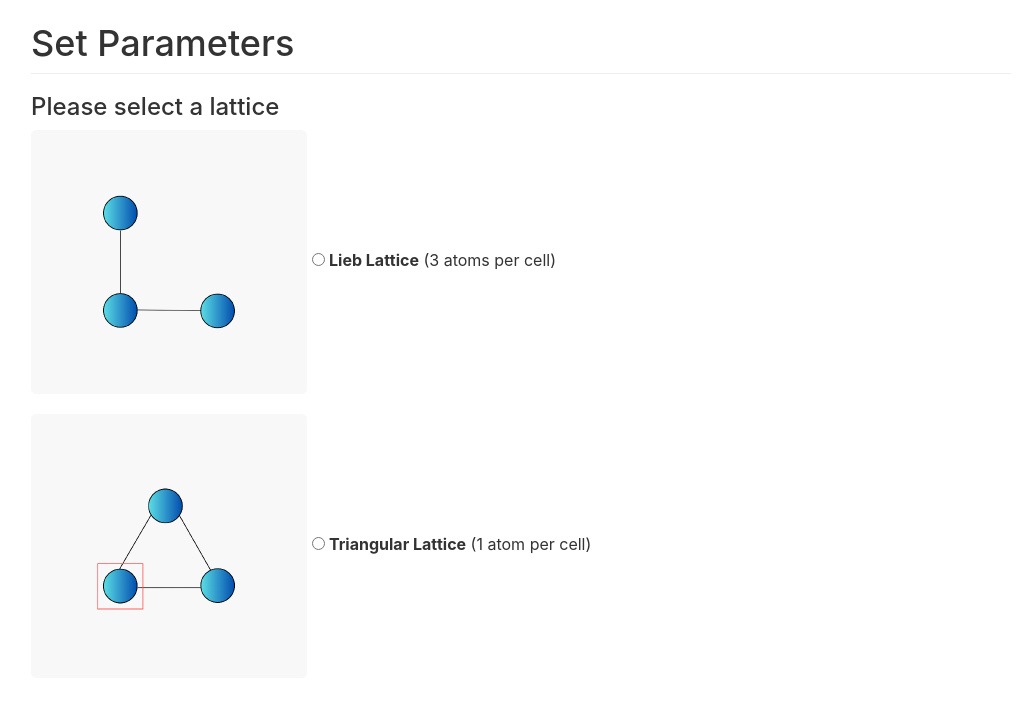
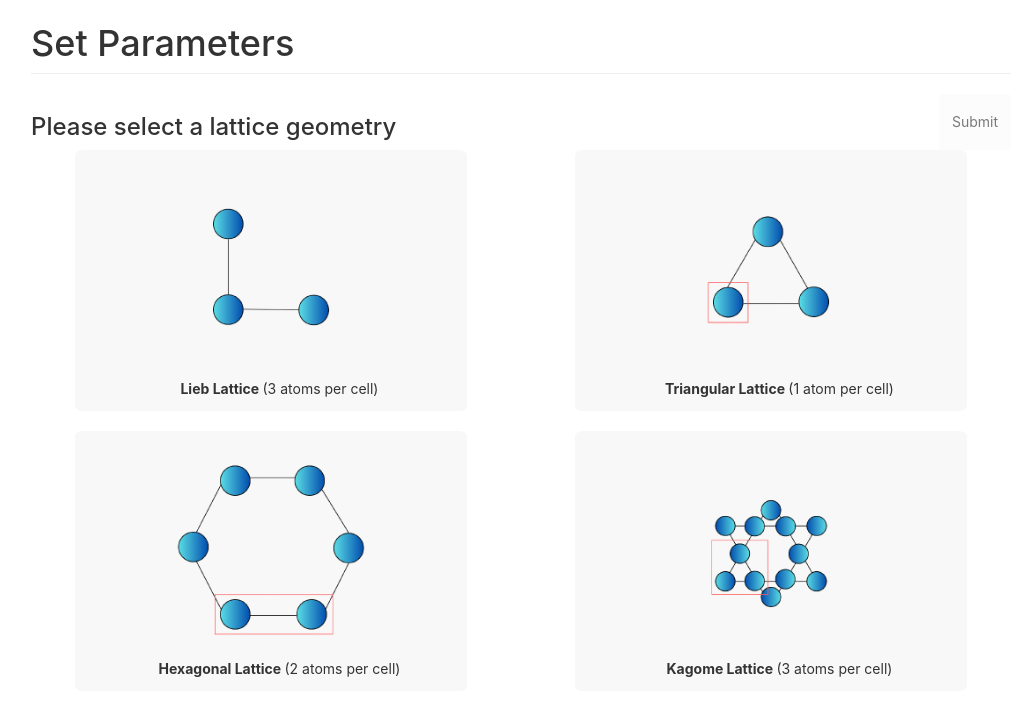
Before and after one commit to hevanli/WebARPES, a Flask app: page /setparams in a window 1280 px wide. Shown: the part 51-767 px from the top of the page, without its empty margins (119-1148 px from the left). Run offline with Flask 3, Linux system fonts and the light colour scheme; some libraries are stand-ins or nearby versions.

Commit message:
stuff i didn't commit yesterday

```diff
--- a/app/frontend/routes.py
+++ b/app/frontend/routes.py
@@ -1,25 +1,54 @@
-from flask import render_template, url_for
+from flask import render_template, url_for, request, redirect, flash
 from app.frontend import frontendbp
 
 @frontendbp.route('/')
 @frontendbp.route('/index')
 def index():
-    return render_template('index.html', title='Home')
+    header= "Hello, Welcome to <span id='main-title'>WebARPES</span>"
+    return render_template('index.html', title='Home', header=header)
 
-@frontendbp.route('/setparams')
+@frontendbp.route('/setparams', methods=["GET", "POST"])
 def setparams():
+    if request.method == "POST":
+        selected_lattice=request.form['lattices']
+        return redirect(url_for('frontend.orbitals', lattice=selected_lattice))
+
     lattices = [
         {
             "type": "lieb",
             "label": "Lieb Lattice",
-            "imagePath": "static/images/LiebLattice.png",
+            "image": "LiebLattice.png",
             "apc": 3 # atoms per cell
         },
         {
             "type": "triangular",
             "label": "Triangular Lattice",
-            "imagePath": "static/images/TriangularLattice.png",
+            "image": "TriangularLattice.png",
             "apc": 1 # atom per cell
         },
+        {
+            "type": "hexagonal",
+            "label": "Hexagonal Lattice",
+            "image": "HexagonalLattice.png",
+            "apc": 2 # atoms per cell
+        },
+        {
+            "type": "kagome",
+            "label": "Kagome Lattice",
+            "image": "KagomeLattice.png",
+            "apc": 3 # atoms per cell
+        }
     ]
     return render_template('setparams.html', title='Set Parameters', lattices=lattices)
+
+@frontendbp.route('/orbitals/<lattice>')
+def orbitals(lattice):
+    if lattice == "lieb":
+        return render_template('orbitalConfig/lieb.html', title="Lieb Lattice")
+    elif lattice == "triangular":
+        return render_template('orbitalConfig/triangular.html', title="Triangular Lattice")
+    elif lattice == "hexagonal":
+        return render_template('orbitalConfig/hexagonal.html', title="Hexagonal Lattice")
+    elif lattice == "kagome":
+        return render_template('orbitalConfig/kagome.html', title="Kagome Lattice")
+    return lattice
--- /dev/null
+++ b/app/static/javascript/setparams.js
@@ -0,0 +1,31 @@
+const liebButton = document.getElementById("lieb-button");
+const liebRadio = document.getElementById("lieb-radio");
+
+const triangularButton = document.getElementById("triangular-button");
+const triangularRadio = document.getElementById("triangular-radio");
+
+const hexagonalButton = document.getElementById("hexagonal-button");
+const hexagonalRadio = document.getElementById("hexagonal-radio");
+
+const kagomeButton = document.getElementById("kagome-button");
+const kagomeRadio = document.getElementById("kagome-radio");
+
+const buttons = document.getElementsByClassName('lattice-button');
+const radioButtons = document.querySelectorAll('input[name="lattices"]');
+
+const submit = document.getElementById('submit-button');
+submit.addEventListener("click", () => {
+    console.log(document.querySelector('input[name="lattices"]:checked').value);
+    window.location.href = url_for('index');
+});
+
+function highlight(button) {
+    for (i = 0; i < buttons.length; i++) { buttons[i].style.backgroundColor = ""; }
+    button.style.backgroundColor = "hsla(195, 79%, 83%, 0.3)";
+    submit.disabled = false;
+}
+
+liebButton.addEventListener("click", function() { liebRadio.click(); highlight(liebButton)});
+triangularButton.addEventListener("click", function() { triangularRadio.click(); highlight(triangularButton)});
+hexagonalButton.addEventListener("click", function() { hexagonalRadio.click(); highlight(hexagonalButton)});
+kagomeButton.addEventListener("click", function() { kagomeRadio.click(); highlight(kagomeButton)});
--- a/app/static/myscripts.js
+++ /dev/null
@@ -1,7 +0,0 @@
-const liebButton = document.getElementById("lieb-button");
-const liebRadio = document.getElementById("lieb-radio");
-liebButton.addEventListener("click", function() { liebRadio.click(); });
-
-const triangularButton = document.getElementById("triangular-button");
-const triangularRadio = document.getElementById("triangular-radio");
-triangularButton.addEventListener("click", function() { triangularRadio.click(); });
--- a/app/static/setparams.css
+++ /dev/null
@@ -1,24 +0,0 @@
-#lattices-container {
-    display: flex;
-    flex-flow: row wrap;
-    justify-content: space-between;
-    gap: 20px;
-}
-
-#lattices-container img {
-    transition: transform 0.5s;
-}
-
-#lattices-container img:hover {
-    transform: scale(1.25);
-}
-
-#lattices-container button {
-    background-color: var(--accent-color);
-    border-radius: 2%;
-}
-
-#lattices-container button:focus {
-    outline: none;
-    box-shadow: none;
-}
--- /dev/null
+++ b/app/static/styles/setparams.css
@@ -0,0 +1,44 @@
+#lattices-container {
+    display: flex;
+    flex-flow: row wrap;
+    justify-content: space-around;
+    gap: 20px;
+    align-items: center;
+}
+
+#lattices-container button:focus {
+    outline: none;
+    box-shadow: none;
+}
+
+#submit-button:focus {
+    outline: none;
+    box-shadow: none;
+}
+
+.lattice-choice img {
+    transition: transform 0.5s;
+    width: 60%;
+    height: 60%;
+}
+
+#select {
+    display: flex;
+    justify-content: space-between;
+}
+
+
+.lattice-choice img:hover { transform: scale(1.25); }
+
+.lattice-choice button {
+    background-color: var(--accent-color);
+    border-radius: 2%;
+    width: 100%;
+    height: 100%;
+}
+
+.lattice-choice { width: 40%; }
+
+.lattice-label .apc { font-weight: normal; }
+
+.radio-input { visibility: hidden; }
--- a/app/templates/_latticeChoice.html
+++ b/app/templates/_latticeChoice.html
@@ -1,9 +1,10 @@
-<!-- lattice choice subtemplate -->
-<div class="{{ lattice.type }}">
-    <button class="btn" id="{{ lattice.type }}-button">
-        <img src="{{ lattice.imagePath }}" alt="{{ lattice.label }}" width="250" height="250">
+<!-- lattice choice subtemplate  -->
+<div class="{{ lattice.type }} lattice-choice">
+    <button type="button" class="btn lattice-button" id="{{ lattice.type }}-button">
+        <img src="static/images/{{ lattice.image }}" alt="{{ lattice.label }}" width="250" height="250">
+        <div class="lattice-label">
+            <input class="radio-input" type="radio" id="{{ lattice.type }}-radio" name="lattices" value="{{ lattice.type }}">
+            <label for="{{ lattice.type }}-radio">{{ lattice.label }} <span class="apc">({% if lattice.apc == 1 %}1 atom per cell{% else %}{{lattice.apc}} atoms per cell{% endif %})</span></label>
+        </div>
     </button>
-    <input type="radio" id="{{ lattice.type }}-radio" name="lattices" value="{{ lattice.type }}">
-    <label for="{{ lattice.type }}-radio">{{ lattice.label }} </label>
-    <span>({% if lattice.apc == 1 %}1 atom per cell{% else %}{{lattice.apc}} atoms per cell{% endif %})</span><br>
 </div>
--- a/app/templates/base.html
+++ b/app/templates/base.html
@@ -39,11 +39,11 @@
         {% endwith %}
 
         {# application content needs to be provided in the app_content block #}
-        {% block app_content %}{% endblock %}
+        <!-- {% block app_content %}{% endblock %} -->
     </div>
 {% endblock %}
 
 {% block styles %}
     {{ super() }}
-    <link rel="stylesheet" href="{{url_for('static', filename='main.css')}}">
+    <link rel="stylesheet" href="{{url_for('static', filename='styles/main.css')}}">
 {% endblock %}
--- a/app/templates/setparams.html
+++ b/app/templates/setparams.html
@@ -5,25 +5,28 @@
     <div class="page-content">
         <!-- Header -->
         <h1 class="page-header">Set Parameters</h1>
-        <h3>Please select a lattice</h3>
 
-        <!-- lattices container -->
-        <div id="lattices-container">
-            {% for lattice in lattices %}
-                {% include '_latticeChoice.html' %}
-            {% endfor %}
-        </div>
-        <!-- ! lattice container -->
+        <form action="{{ url_for('frontend.setparams') }}" method="POST">
+            <div id="select">
+                <h3>Please select a lattice geometry</h3>
+                <input type="submit" value="Submit" id="submit-button" class="btn" disabled>
+            </div>
+            <div id="lattices-container">
+                {% for lattice in lattices %}
+                    {% include '_latticeChoice.html' %}
+                {% endfor %}
+            </div>
+        </form>
     </div>
     <!-- ! Page Content -->
 {% endblock %}
 
 {% block styles %}
     {{ super() }}
-    <link rel="stylesheet" href="{{url_for('static', filename='setparams.css')}}">
+    <link rel="stylesheet" href="{{url_for('static', filename='styles/setparams.css')}}">
 {% endblock %}
 
 {% block scripts %}
     {{ super() }}
-    <script src="{{url_for('static', filename='myscripts.js')}}"></script>
+    <script src="{{url_for('static', filename='javascript/setparams.js')}}"></script>
 {% endblock %}
--- a/config.py
+++ b/config.py
@@ -1,2 +1,5 @@
+import os
+
 class Config(object):
+    SECRET_KEY = os.environ.get('SECRET_KEY') or 'temp-secret-key'
     BOOTSTRAP_BTN_STYLE = 'primary'
```
Also changed, not shown: app/templates/_atomConfig.html (added, +7 -0 lines), app/templates/index.html (+11 -2 lines), app/templates/orbitalConfig/hexagonal.html (added, +11 -0 lines), app/templates/orbitalConfig/kagome.html (added, +11 -0 lines), app/templates/orbitalConfig/lieb.html (added, +16 -0 lines), app/templates/orbitalConfig/triangular.html (added, +11 -0 lines), app/static/images/HexagonalLattice.png (added), app/static/images/KagomeLattice.png (added), app/static/javascript/orbitalconfig.js (added), app/static/styles/main.css (renamed from app/static/main.css).
